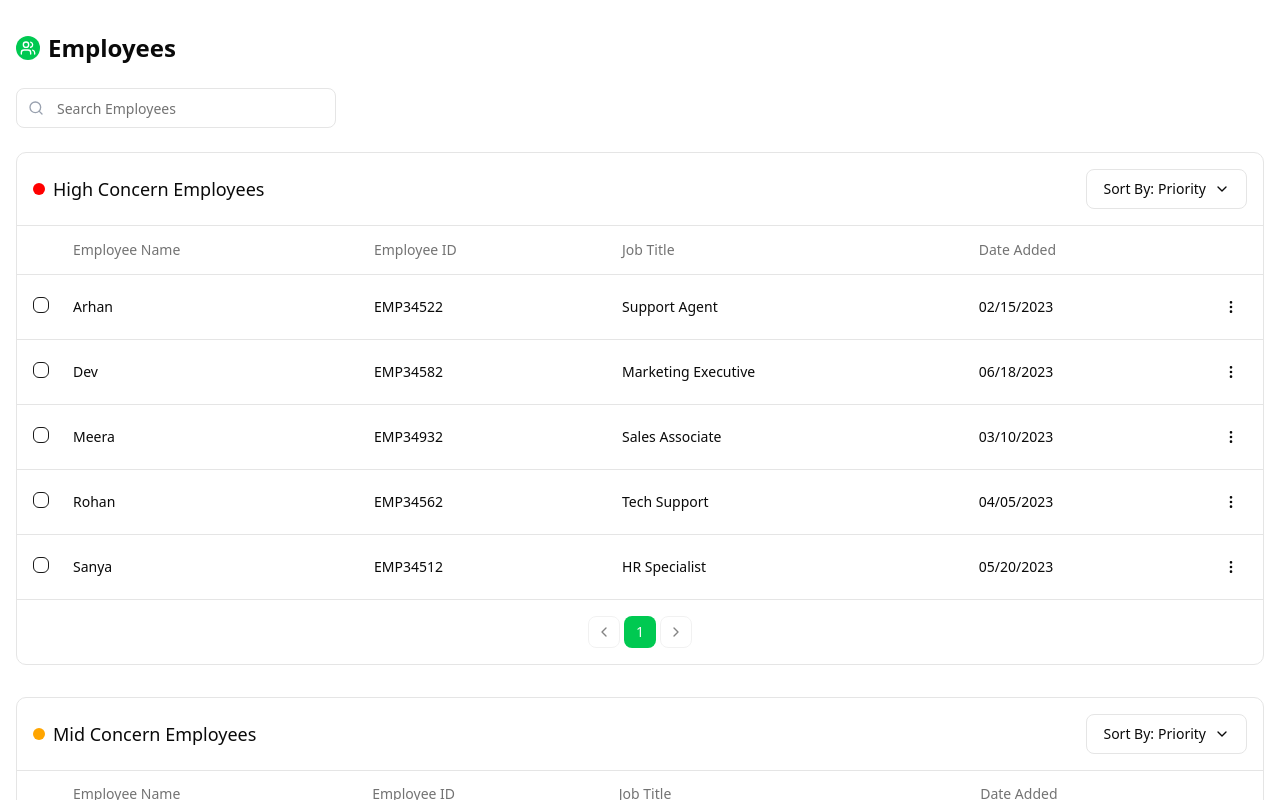
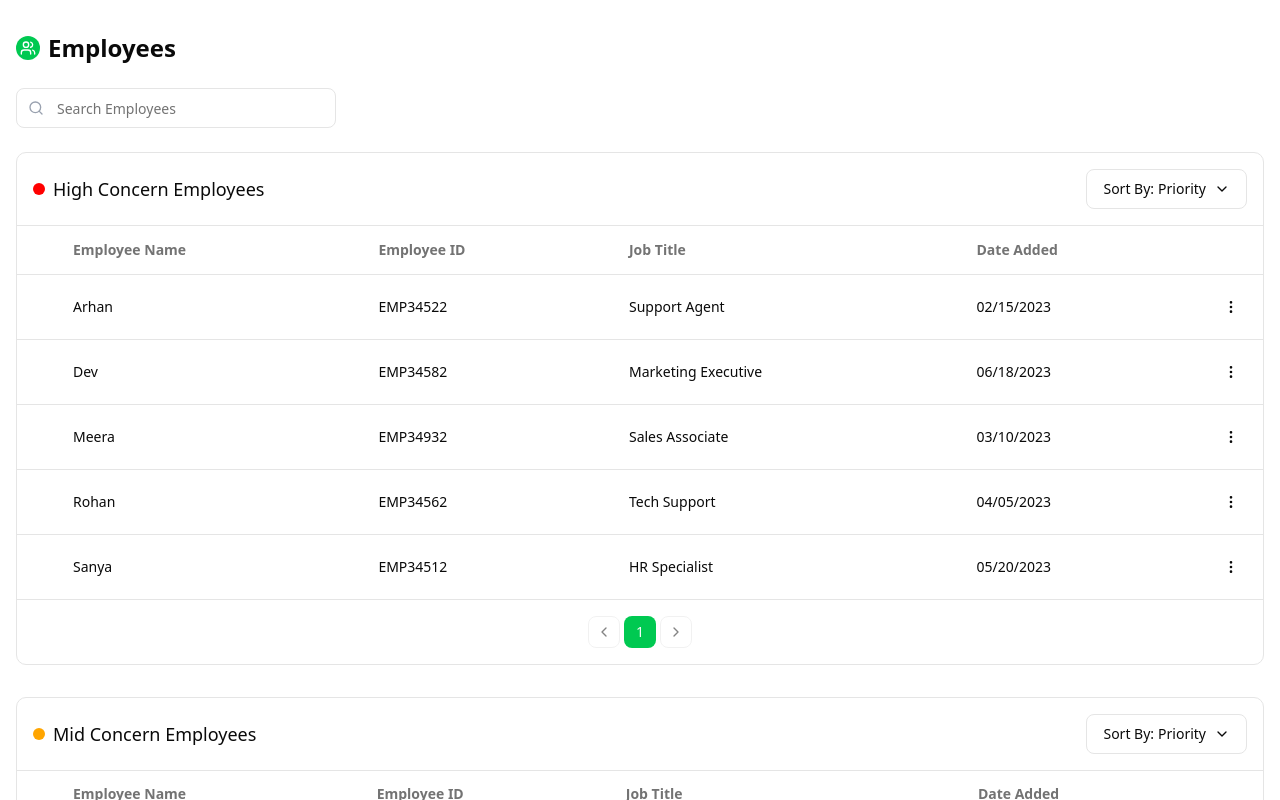
Before and after one commit to rkhall-iitkgp/vibemeter-frontend-2025, a React (Vite) app: page /table in a window 1280 px wide. Shown: the top 800 px of the page. Built offline with nearby package versions, Linux system fonts and the light colour scheme.

Commit message:
table fix

```diff
--- a/src/components/DataTable.tsx
+++ b/src/components/DataTable.tsx
@@ -2,16 +2,16 @@
 
 import { useState } from "react"
 import { Table, TableBody, TableCell, TableHead, TableHeader, TableRow } from "@/components/ui/table"
-import { Checkbox } from "@/components/ui/checkbox"
 import {
   DropdownMenu,
   DropdownMenuContent,
+  DropdownMenuItem,
   DropdownMenuRadioGroup,
   DropdownMenuRadioItem,
   DropdownMenuTrigger,
 } from "@/components/ui/dropdown-menu"
 import { Button } from "@/components/ui/button"
-import { ChevronDown, ChevronLeft, ChevronRight, MoreVertical } from "lucide-react"
+import { Calendar, ChevronDown, ChevronLeft, ChevronRight, Eye, MoreVertical } from "lucide-react"
 
 export type Employee = {
   id: string
@@ -72,6 +72,17 @@ export function DataTable({ title, data, iconColor, searchQuery }: DataTableProp
     }
   }
 
+  // Handlers for row actions
+  const handleScheduleMeet = (employeeId: string) => {
+    console.log(`Schedule meeting with employee ${employeeId}`)
+    // Implement your scheduling logic here
+  }
+
+  const handleViewDetails = (employeeId: string) => {
+    console.log(`View details for employee ${employeeId}`)
+    // Implement your view details logic here
+  }
+
   return (
     <div className="w-full border rounded-lg mb-8">
       <div className="p-4 flex items-center justify-between border-b">
@@ -101,8 +112,7 @@ export function DataTable({ title, data, iconColor, searchQuery }: DataTableProp
       <Table>
         <TableHeader>
           <TableRow>
-            <TableHead className="w-[40px]">
-            </TableHead>
+            <TableHead className="w-[40px]"></TableHead>
             <TableHead>Employee Name</TableHead>
             <TableHead>Employee ID</TableHead>
             <TableHead>Job Title</TableHead>
@@ -114,21 +124,29 @@ export function DataTable({ title, data, iconColor, searchQuery }: DataTableProp
           {paginatedData.length > 0 ? (
             paginatedData.map((employee) => (
               <TableRow key={employee.id}>
-                <TableCell>
-                  <Checkbox
-                    checked={selectedRows.includes(employee.id)}
-                    onCheckedChange={() => handleSelectRow(employee.id)}
-                    className="data-[state=checked]:bg-green-500 data-[state=checked]:border-green-500"
-                  />
-                </TableCell>
+                <TableCell></TableCell>
                 <TableCell>{employee.name}</TableCell>
                 <TableCell>{employee.id}</TableCell>
                 <TableCell>{employee.jobTitle}</TableCell>
                 <TableCell>{employee.dateAdded}</TableCell>
                 <TableCell>
-                  <Button variant="ghost" size="icon" className="h-8 w-8 rounded-full">
-                    <MoreVertical className="h-4 w-4" />
-                  </Button>
+                  <DropdownMenu>
+                    <DropdownMenuTrigger asChild>
+                      <Button variant="ghost" size="icon" className="h-8 w-8 rounded-full  border-none">
+                        <MoreVertical className="h-4 w-4" />
+                      </Button>
+                    </DropdownMenuTrigger>
+                    <DropdownMenuContent align="start" side="left" className="w-[180px]">
+                      <DropdownMenuItem onClick={() => handleScheduleMeet(employee.id)} className="cursor-pointer">
+                        <Calendar className="h-4 w-4 mr-2" />
+                        Schedule Meet
+                      </DropdownMenuItem>
+                      <DropdownMenuItem onClick={() => handleViewDetails(employee.id)} className="cursor-pointer">
+                        <Eye className="h-4 w-4 mr-2" />
+                        View Details
+                      </DropdownMenuItem>
+                    </DropdownMenuContent>
+                  </DropdownMenu>
                 </TableCell>
               </TableRow>
             ))
--- a/src/components/ui/button.tsx
+++ b/src/components/ui/button.tsx
@@ -5,7 +5,7 @@ import { cva, type VariantProps } from "class-variance-authority"
 import { cn } from "@/lib/utils"
 
 const buttonVariants = cva(
-  "inline-flex items-center justify-center whitespace-nowrap rounded-md text-sm font-medium ring-offset-background transition-colors focus-visible:outline-none focus-visible:ring-2 focus-visible:ring-ring focus-visible:ring-offset-2 disabled:pointer-events-none disabled:opacity-50",
+  "inline-flex items-center justify-center whitespace-nowrap rounded-md text-sm font-medium ring-offset-background transition-colors focus-visible:outline-none  focus-visible:ring-ring focus-visible:ring-offset-2 disabled:pointer-events-none disabled:opacity-50",
   {
     variants: {
       variant: {
--- a/src/components/ui/table.tsx
+++ b/src/components/ui/table.tsx
@@ -46,7 +46,7 @@ const TableHead = React.forwardRef<HTMLTableCellElement, React.ThHTMLAttributes<
     <th
       ref={ref}
       className={cn(
-        "h-12 px-4 text-left align-middle font-medium text-muted-foreground [&:has([role=checkbox])]:pr-0",
+        "h-12 px-4 text-left align-middle font-bold text-muted-foreground [&:has([role=checkbox])]:pr-0",
         className,
       )}
       {...props}
--- a/src/pages/TestPage.tsx
+++ b/src/pages/TestPage.tsx
@@ -2,7 +2,7 @@
 
 import { useState } from "react"
 import { DataTable, type Employee } from "@/components/DataTable"
-import { SearchBar } from "@/components/Searchbar"
+import { SearchBar } from "@/components/SearchBar"
 
 // Mock data for High Concern Employees - using exact data from image
 const highConcernEmployees: Employee[] = [
```
